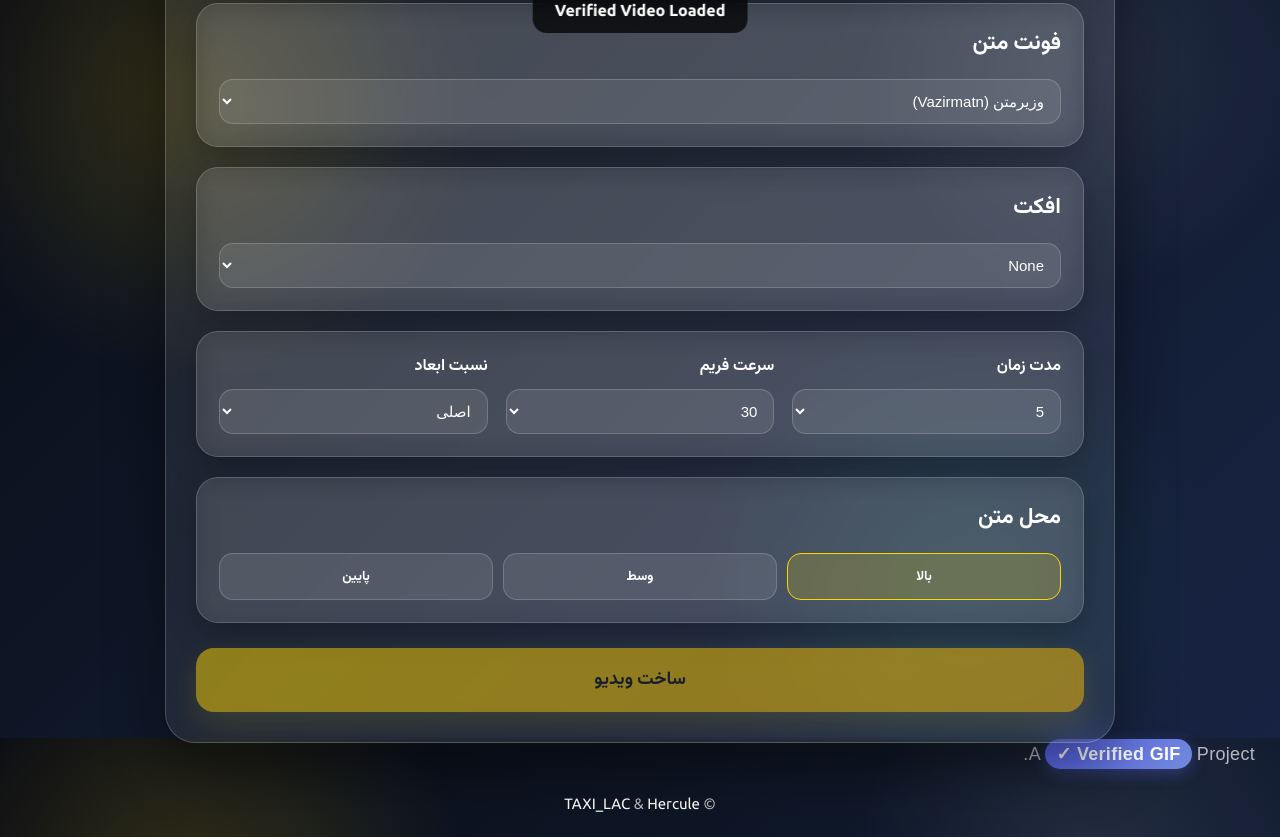
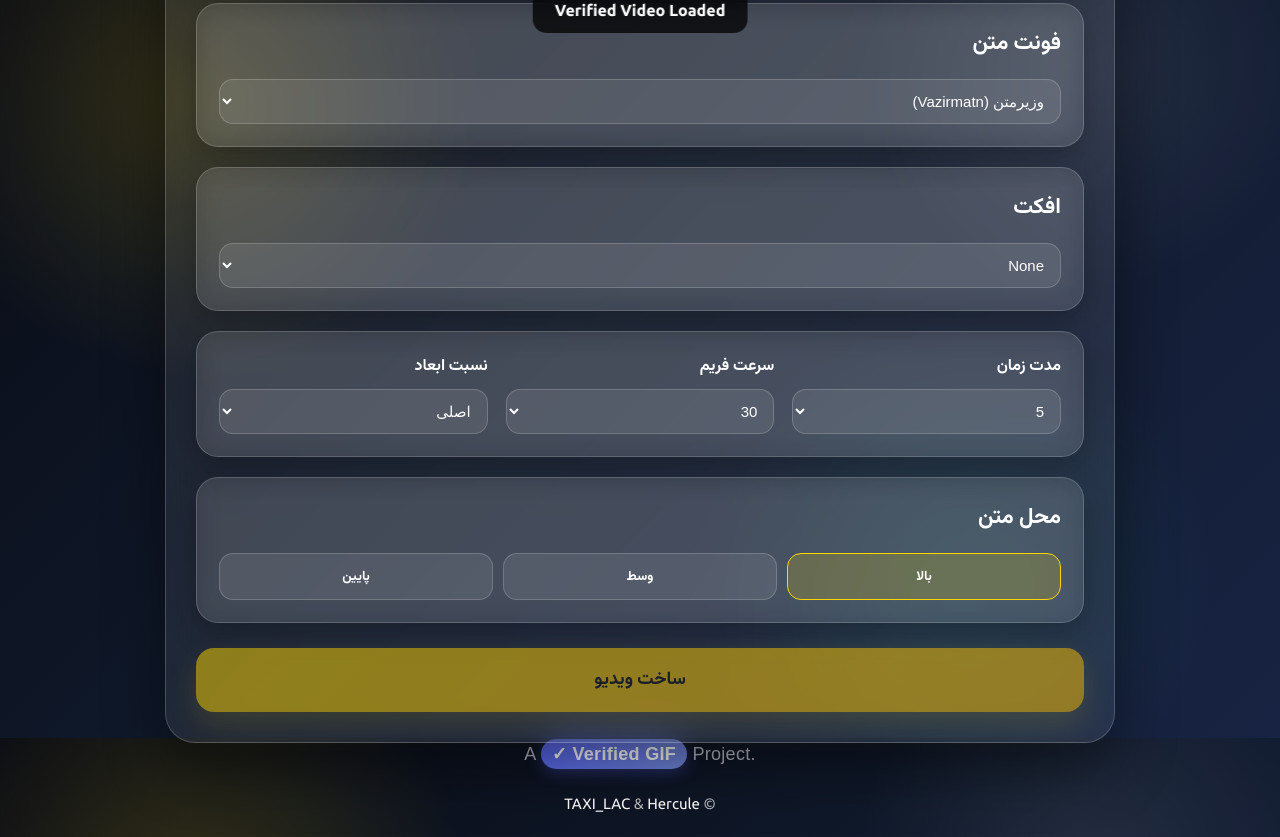
Before and after one commit to verifiedgifstudio/VerifiedVideo, a plain HTML site: page index.html in a window 1280 px wide. Shown: the part 862-1699 px from the top of the page. Drawn offline with Linux system fonts and the light colour scheme; a small style sheet from the web is missing.

Commit message:
Update index.html

```diff
--- a/index.html
+++ b/index.html
@@ -480,6 +480,7 @@
     font-weight: 500;
     color: #b8b8c2;
     letter-spacing: 0.3px;
+    text-align: center;
 }
 
 .verified-link {
@@ -660,7 +661,7 @@ width:100%;
             <p id="videoInfo"></p>
         </div>
     </div>
-    <p class="verified-project">
+    <p class="verified-project" dir="ltr">
         A <a href="#" class="verified-link">✓ Verified GIF</a> Project.
     </p>
     <footer>
```
